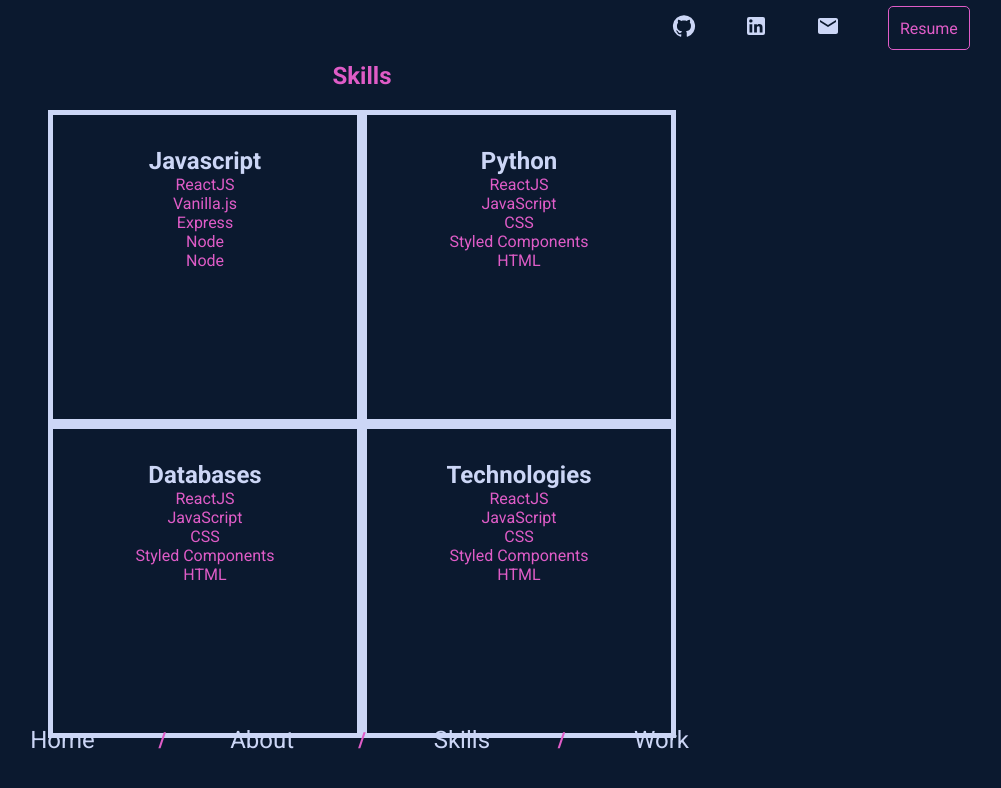
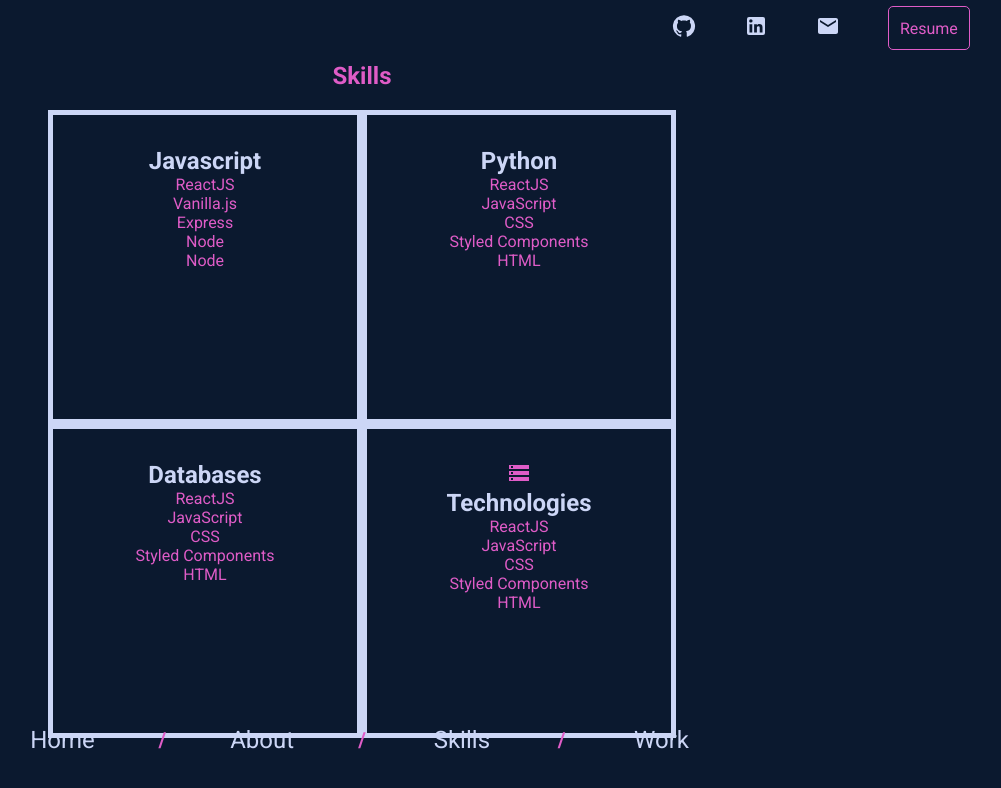
Before and after one commit to treneff/portfolio-react, a React (Create React App) app: page /skills in a window 1280 px wide. Shown: the top 788 px of the page, without its empty margins (278-1279 px from the left). Built offline with nearby package versions, Linux system fonts and the light colour scheme.

Commit message:
:pencil: add comments

```diff
--- a/package.json
+++ b/package.json
@@ -12,6 +12,7 @@
     "@testing-library/jest-dom": "^5.16.5",
     "@testing-library/react": "^13.4.0",
     "@testing-library/user-event": "^13.5.0",
+    "devicon": "^2.15.1",
     "react": "^18.2.0",
     "react-dom": "^18.2.0",
     "react-router-dom": "^6.6.2",
--- a/src/components/Skills.js
+++ b/src/components/Skills.js
@@ -1,5 +1,5 @@
 import './Skills.css';
-
+import StorageIcon from '@mui/icons-material/Storage';
 
 const Skills = () => {
     return (
@@ -37,6 +37,7 @@
                     </ul>
                 </div>
                 <div className='skills-category'>
+                    <StorageIcon />
                     <h2>Technologies</h2>
                     <ul>
                         <li>ReactJS</li>
--- a/src/containers/Main.js
+++ b/src/containers/Main.js
@@ -14,6 +14,8 @@
     const [displayLocation, setDisplayLocation] = useState(location);
     const [transitionStage, setTransitionStage] = useState('slideIn');
 
+
+    //setup page transition
     useEffect(() => {
         if (location !== displayLocation) setTransitionStage('slideOut');
     }, [location, displayLocation]);
```
Also changed, not shown: 1 other file (tests, documents, lock files or other folders). Lines whose indentation alone changed are shown as unchanged.
